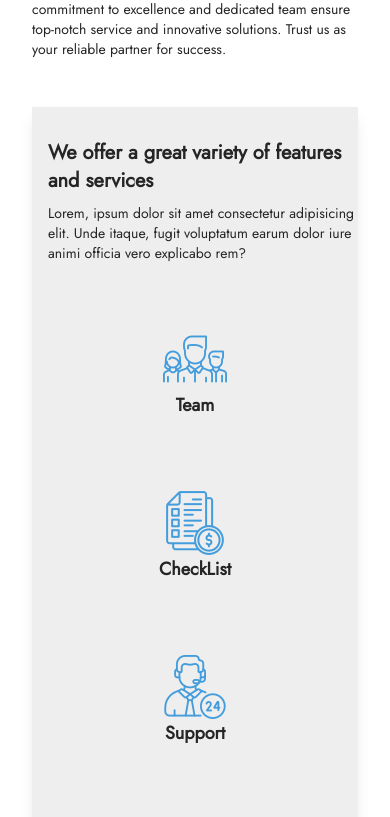
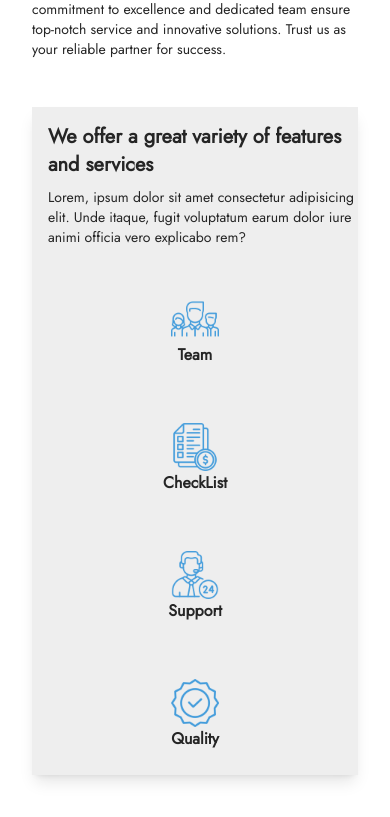
Before and after one commit to KamelMesbahi13/dzWorkAway, a React (Vite) app: page /Nos-Services in a window 390 px wide. Shown: the part 1945-2762 px from the top of the page. Built offline with nearby package versions, Linux system fonts and the light colour scheme.

Commit message:
Services Choose Us Section

```diff
--- a/src/Components/OurServices/ChooseUs/ChooseUs.jsx
+++ b/src/Components/OurServices/ChooseUs/ChooseUs.jsx
@@ -47,8 +47,8 @@ const ChooseUs = () => {
               </p>
             </div>
           </div>
-          <div className="flex flex-col justify-between mt-12 duration-500 shadow-lg hover:shadow-xl bg-grey md:mt-16 md:flex-row">
-            <div className="w-full pl-4 mt-8 md:w-1/2 md:mt-20">
+          <div className="flex flex-col justify-between py-4 mt-12 duration-500 shadow-lg md:py-0 hover:shadow-xl bg-grey md:mt-16 md:flex-row">
+            <div className="w-full pl-4 md:w-1/2 md:mt-20">
               <div>
                 <h6>We offer a great variety of features and services</h6>
               </div>
@@ -61,17 +61,17 @@ const ChooseUs = () => {
               </div>
             </div>
 
-            <div className="grid grid-cols-1 p-4 gap-y-4 md:gap-y-8 md:grid-cols-2 md:gap-x-52 textCenter">
+            <div className="grid grid-cols-1 md:p-4 md:gap-y-8 md:grid-cols-2 md:gap-x-52 textCenter">
               {data.map(({ id, Icon, Heading }) => {
                 return (
                   <div key={id}>
                     <div className="mt-12 md:mt-0">
                       <div>
                         <div>
-                          <img className="md:w-12 md:h-12" src={Icon} alt="" />
+                          <img className="w-12 h-12" src={Icon} alt="" />
                         </div>
                         <div>
-                          <h6 className="text-lg">{Heading}</h6>
+                          <h6 className="text-base md:text-lg">{Heading}</h6>
                         </div>
                       </div>
                     </div>
```
